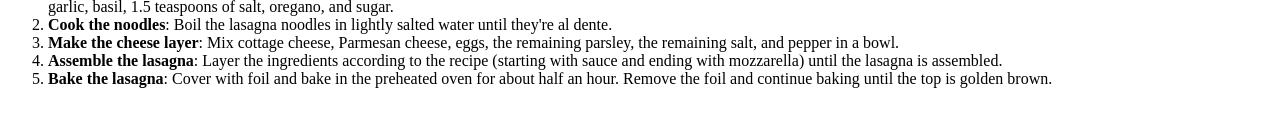
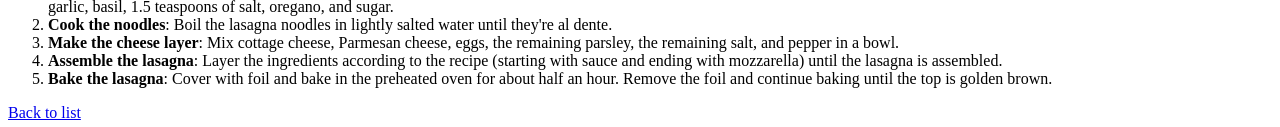
Before and after one commit to MonishKanneboina/odin-recipes, a plain HTML site: page recipes/lasagna.html in a window 1280 px wide. Shown: the part 798-925 px from the top of the page. Before the commit the page ends 902 px from the top, so only its background shows below. Drawn offline with Linux system fonts and the light colour scheme.

Commit message:
Added button to go back to index

```diff
--- a/recipes/lasagna.html
+++ b/recipes/lasagna.html
@@ -37,5 +37,7 @@
         <li><strong>Assemble the lasagna</strong>: Layer the ingredients according to the recipe (starting with sauce and ending with mozzarella) until the lasagna is assembled.</li>
         <li><strong>Bake the lasagna</strong>: Cover with foil and bake in the preheated oven for about half an hour. Remove the foil and continue baking until the top is golden brown.</li>
     </ol>
+
+    <a href="../index.html">Back to list</a>
 </body>
 </html>
```
Also changed, not shown: recipes/brownies.html (+2 -0 lines), recipes/guacamole.html (+2 -0 lines).
